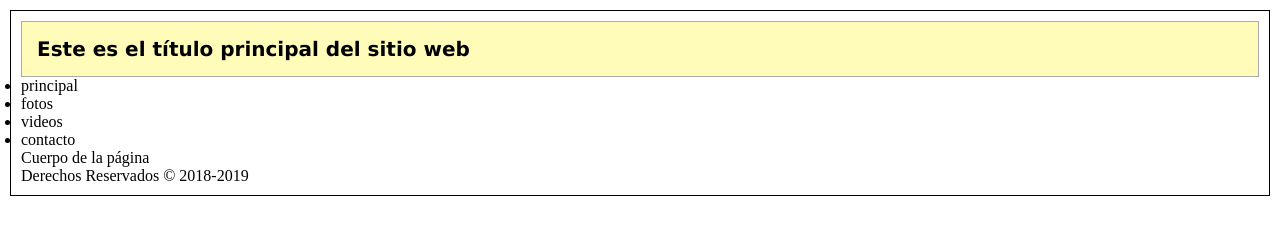
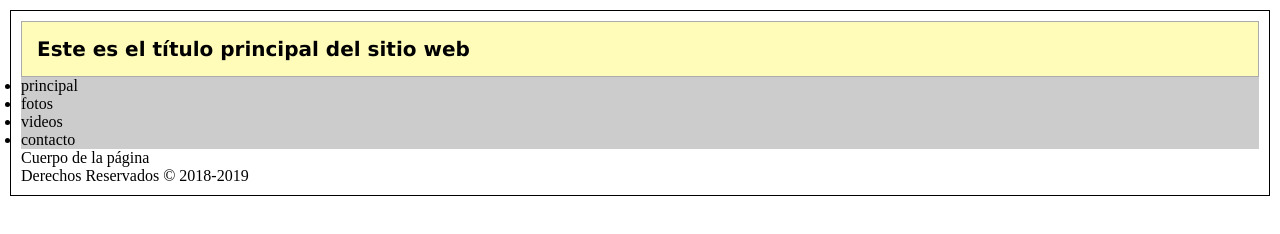
Before and after one commit to LimberthEsneiderSantanderAlcivar/ejercicio3, a plain HTML site: page index.html in a window 1280 px wide. Drawn offline with Linux system fonts and the light colour scheme.

Commit message:
el listado

```diff
--- a/css/estilo.css
+++ b/css/estilo.css
@@ -18,3 +18,6 @@ h2 {
 	background-color: #FFFCB9;
 	padding: 15px;
 }
+#menu{
+	background-color: #CCCCCC;
+}
```
